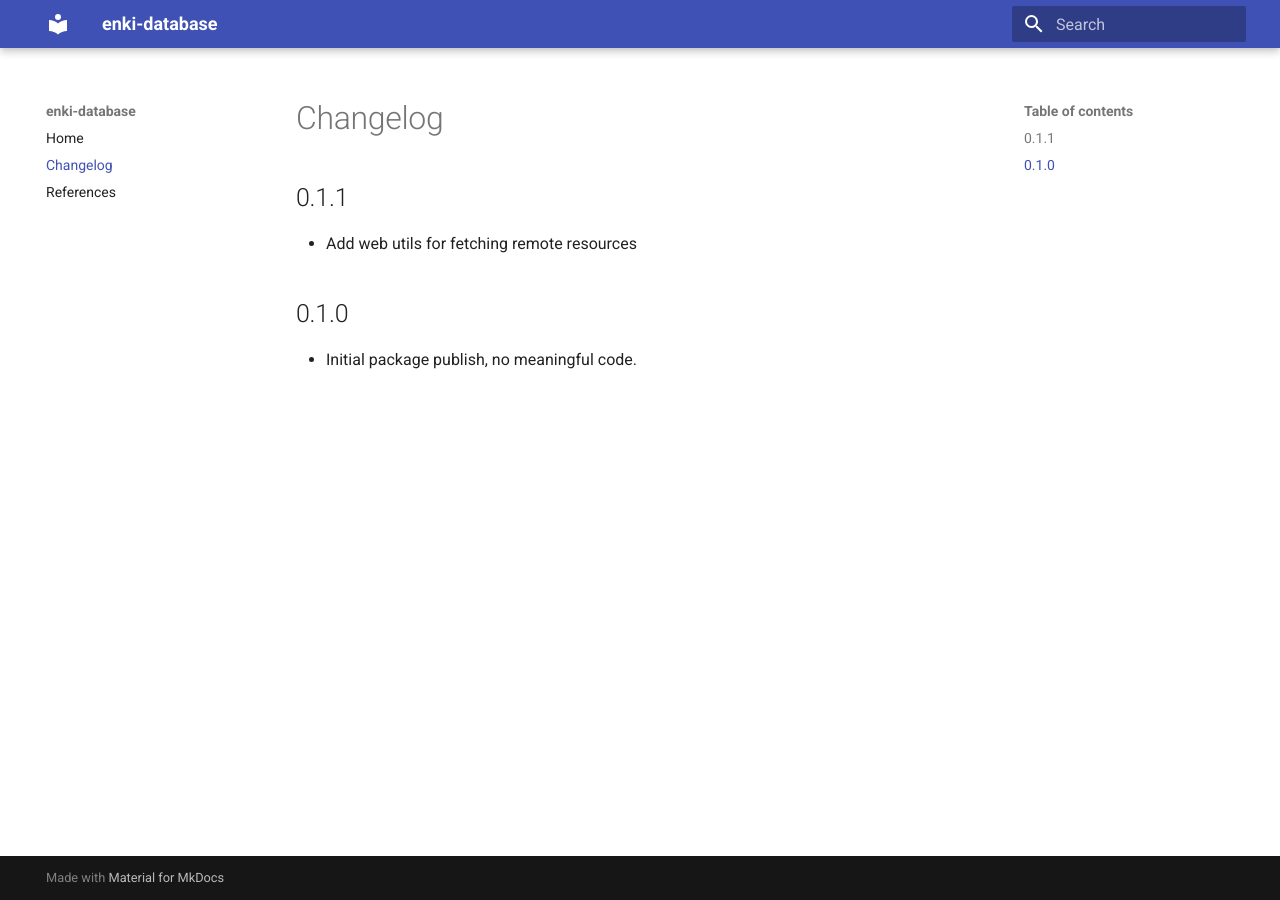
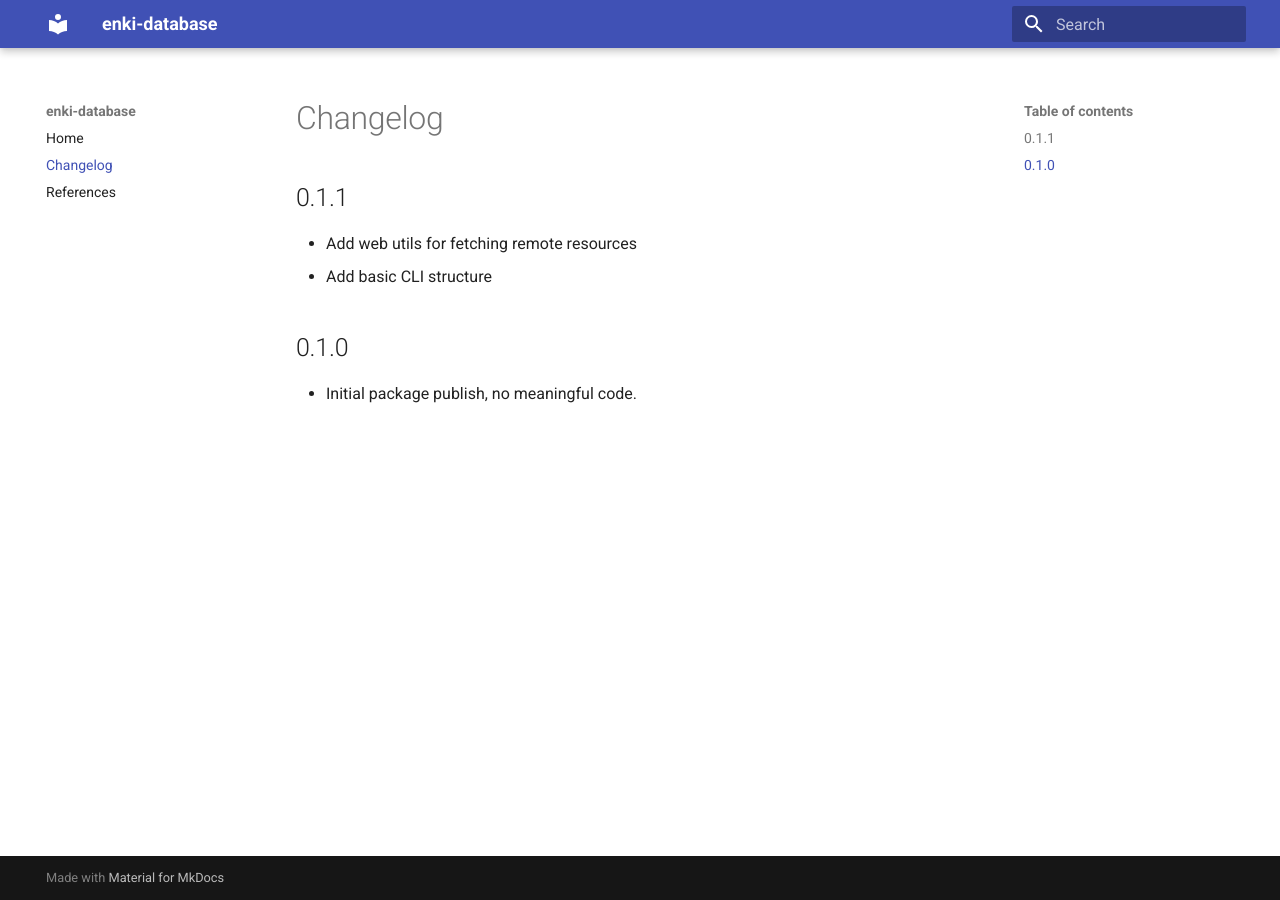
Before and after one commit to harttraveller/enki-database, an MkDocs documentation site: the page built from docs/changelog.md, in a window 1280 px wide. Built offline with MkDocs 1.6.1 and Material for MkDocs 9.7.7, drawn with Linux system fonts in a browser that asks for light colours.

Commit message:
docs/changelog: update

```diff
--- a/docs/changelog.md
+++ b/docs/changelog.md
@@ -3,6 +3,7 @@
 ## 0.1.1
 
 - Add web utils for fetching remote resources
+- Add basic CLI structure
 
 ## 0.1.0
 
```
